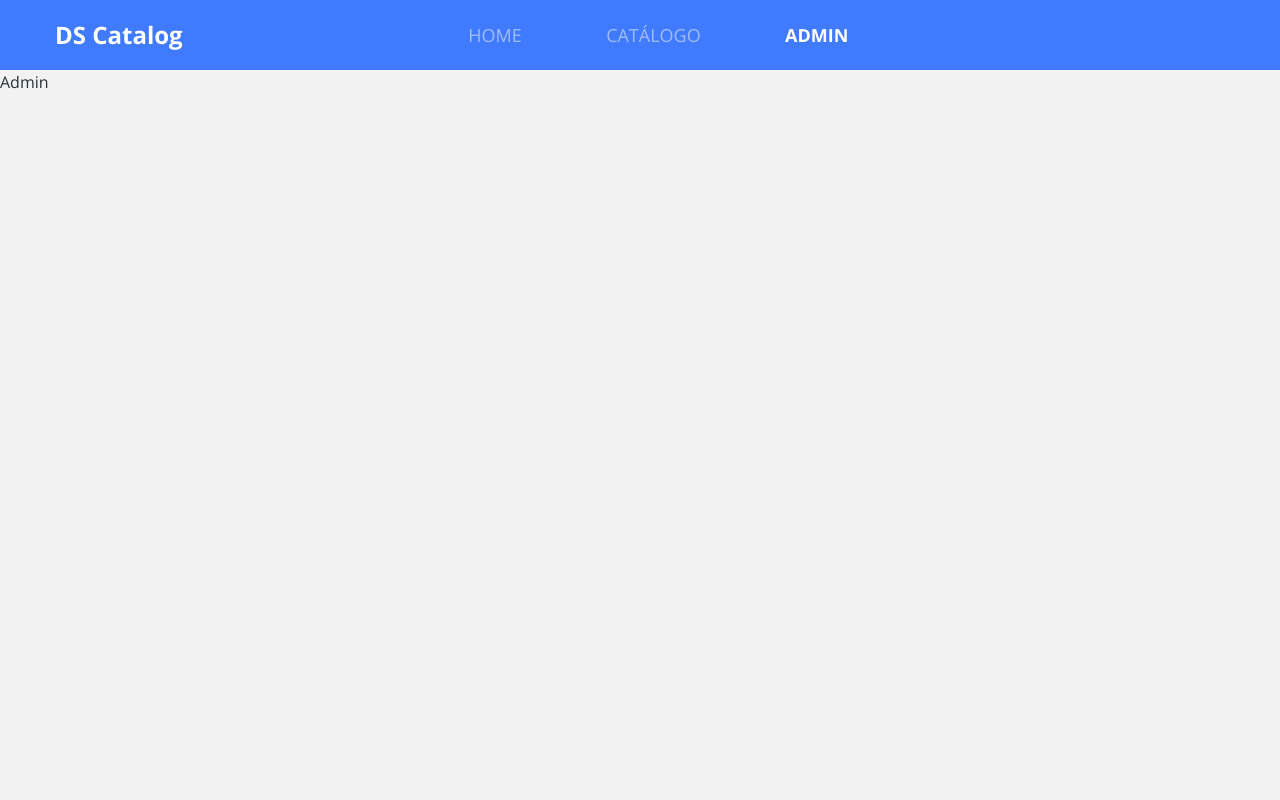
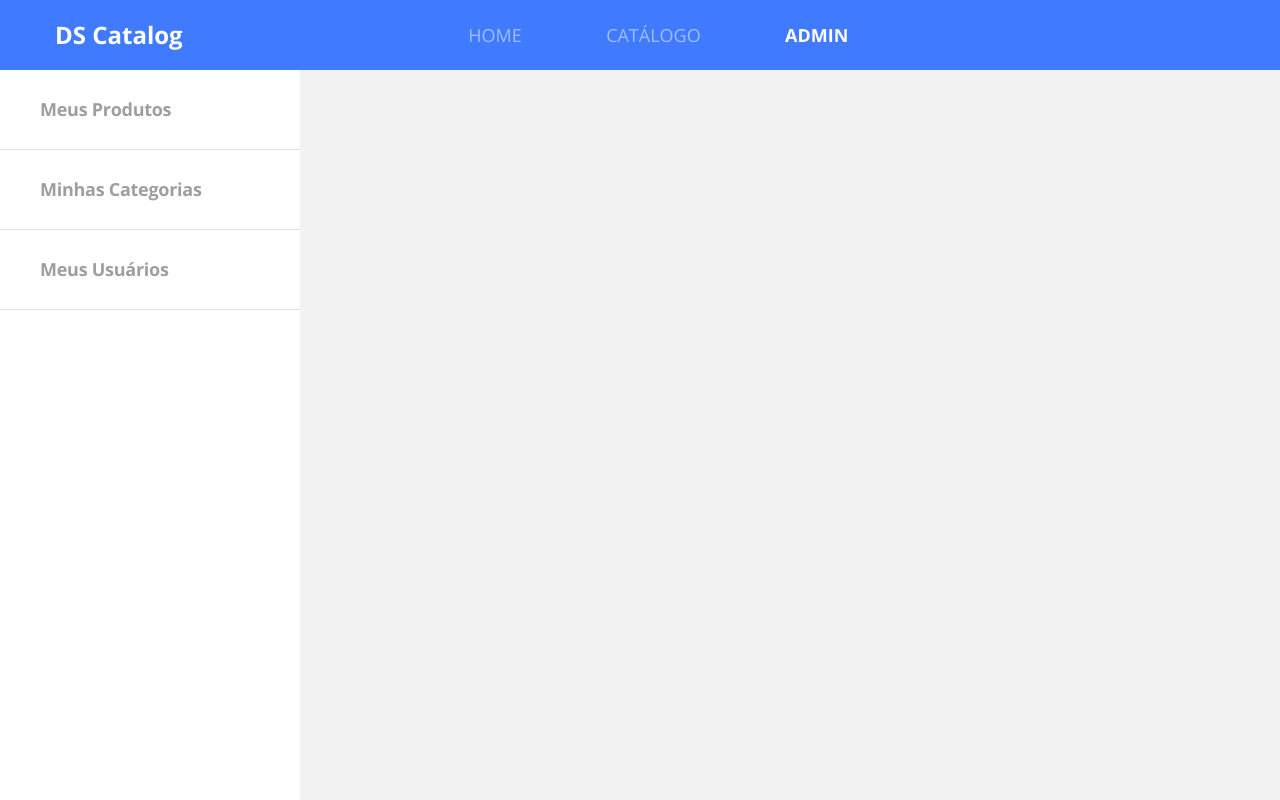
Before and after one commit to NewarkX/Front-web-DSCatalog, a React (Create React App) app: page /admin in a window 1280 px wide. Built offline with nearby package versions, Linux system fonts and the light colour scheme.

Commit message:
Add admin navbar

```diff
--- /dev/null
+++ b/src/pages/Admin/components/Navbar/index.tsx
@@ -0,0 +1,20 @@
+import React from 'react';
+import './styles.scss';
+
+const Navbar = () => (
+    <nav className="admin-nav-container">
+        <ul>
+            <li>
+                <a href="link" className="admin-nav-item" >Meus Produtos</a>
+            </li>
+            <li>
+                <a href="link" className="admin-nav-item" >Minhas Categorias</a>
+            </li>
+            <li>
+                <a href="link" className="admin-nav-item" >Meus Usuários</a>
+            </li>
+        </ul>
+    </nav>
+);
+
+export default Navbar;
--- /dev/null
+++ b/src/pages/Admin/components/Navbar/styles.scss
@@ -0,0 +1,28 @@
+.admin-nav-container{
+    width: 300px;
+    background-color: white;
+    height: calc(100vh - 70px);
+}
+
+.admin-nav-item{
+    height: 80px;
+    display: block;
+    border-bottom: 1px solid #e1e1e1;
+    display: flex;
+    align-items: center;
+    padding-left: 40px;
+    font-weight: bold;
+    font-size: 18px;
+    line-height: 25px;
+    letter-spacing: -0.015em;
+    color: #9e9e9e;
+
+    &.active{
+        background: rgba(64,123,255,0.3);
+        color: #407bff;
+    }
+
+    &:hover{
+        color: #407bff;
+    }
+}
--- a/src/pages/Admin/index.tsx
+++ b/src/pages/Admin/index.tsx
@@ -1,7 +1,10 @@
 import React from 'react';
+import Navbar from './components/Navbar';
 
 const Admin = () => (
-    <div>Admin</div>
+    <div>
+         <Navbar />
+    </div>
 );
 
 export default Admin;
```
Also changed, not shown: 1 other file (tests, documents, lock files or other folders).
